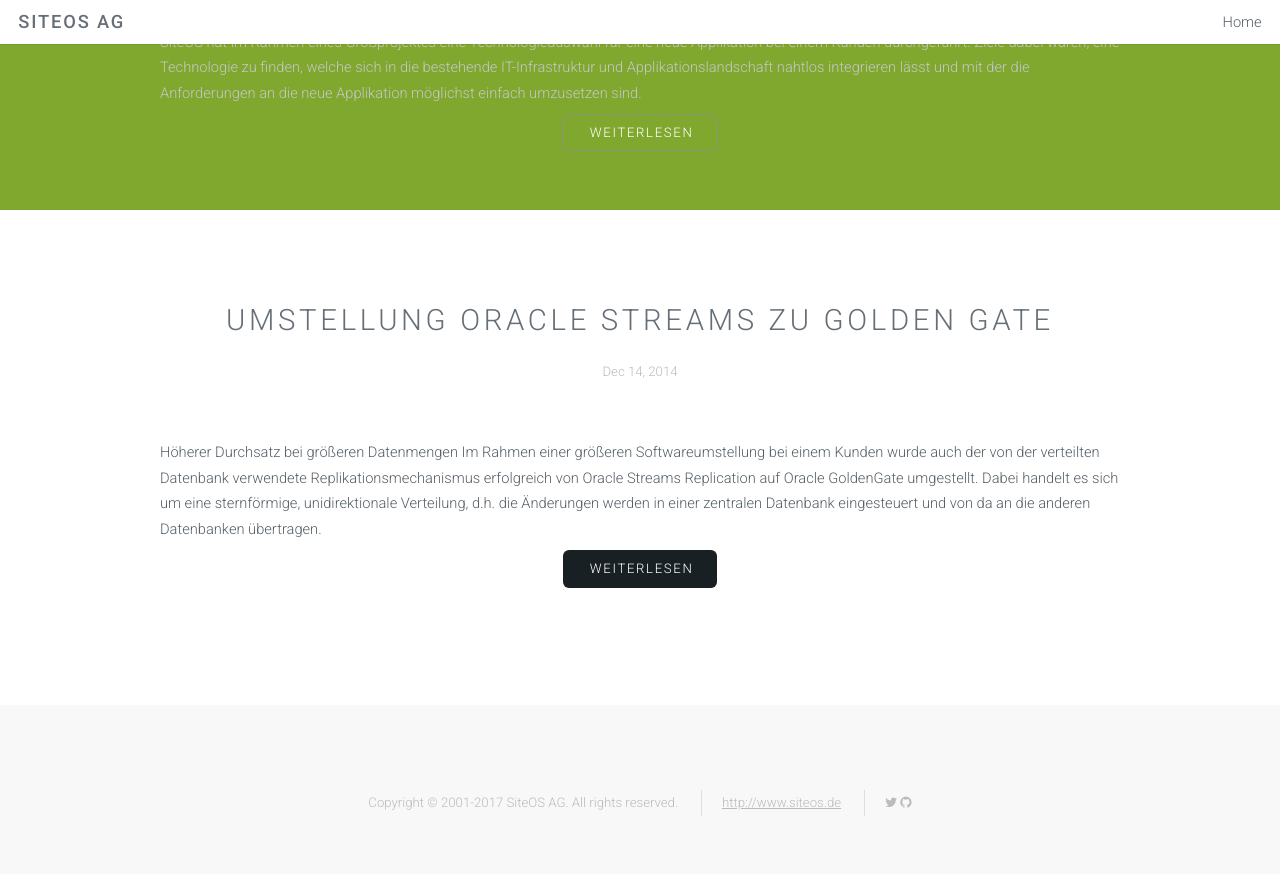
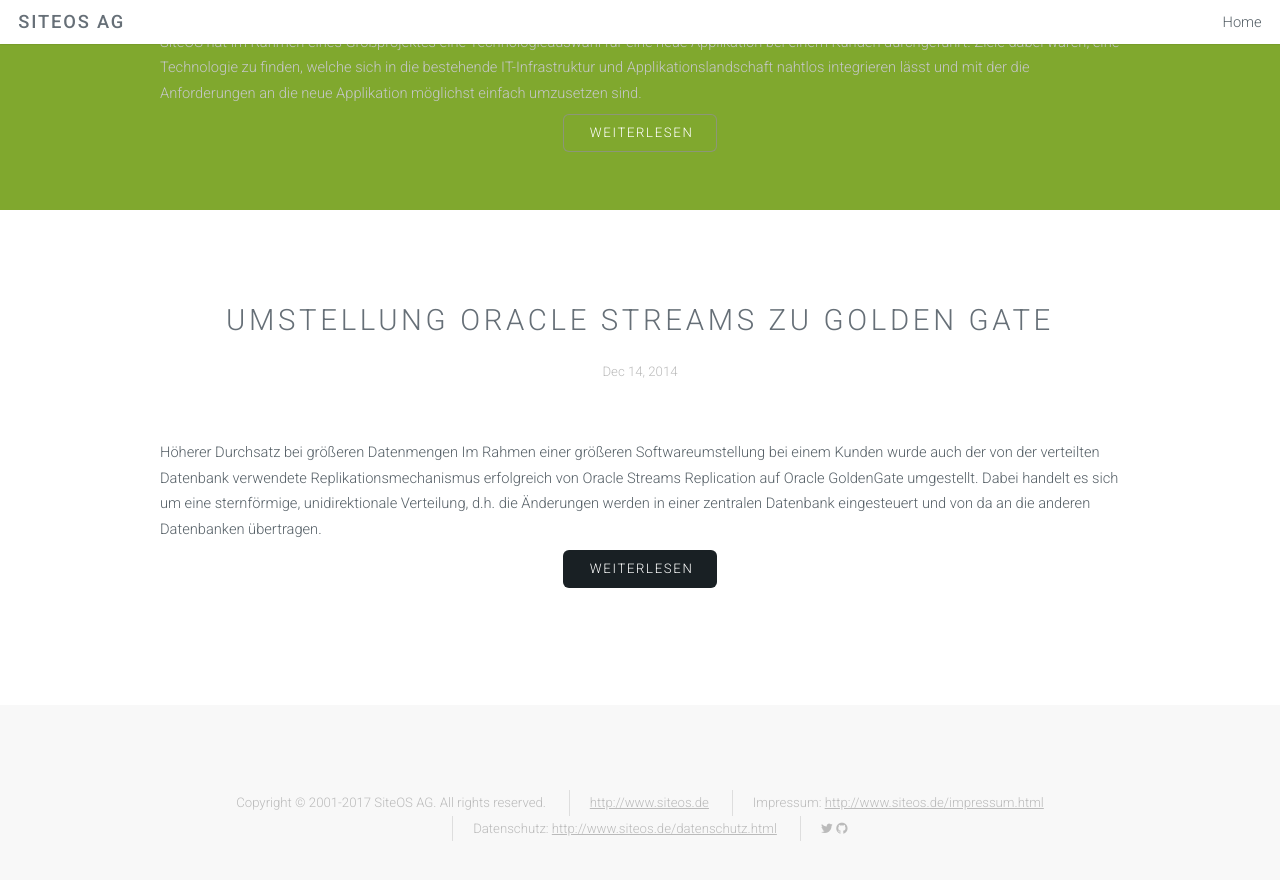
Before and after one commit to SiteOS/siteos.github.io, a Jekyll site: the page built from index.html, in a window 1280 px wide and 900 px high, scrolled down 7785 px. Shown: the top 880 px of the window. Built offline with Jekyll 4.4.1, drawn with Linux system fonts in a browser that asks for light colours.

Commit message:
Add Datenschutz and Impressum to footer

```diff
--- a/_includes/footer.html
+++ b/_includes/footer.html
@@ -41,6 +41,8 @@
         <ul class="copyright">
             <li>Copyright © 2001-2017 SiteOS AG. All rights reserved.</li>
             <li><a href="http://siteos.de">http://www.siteos.de</a></li>
+            <li>Impressum: <a href="http://siteos.de">http://www.siteos.de/impressum.html</a></li>
+            <li>Datenschutz: <a href="http://siteos.de">http://www.siteos.de/datenschutz.html</a></li>
             <li><a href="https://twitter.com/siteosag" class="icon fa-twitter"><span class="label">Twitter</span></a>
             <a href="https://github.com/SiteOS" class="icon fa-github"><span class="label">Twitter</span></a></li>
         </ul>
```
